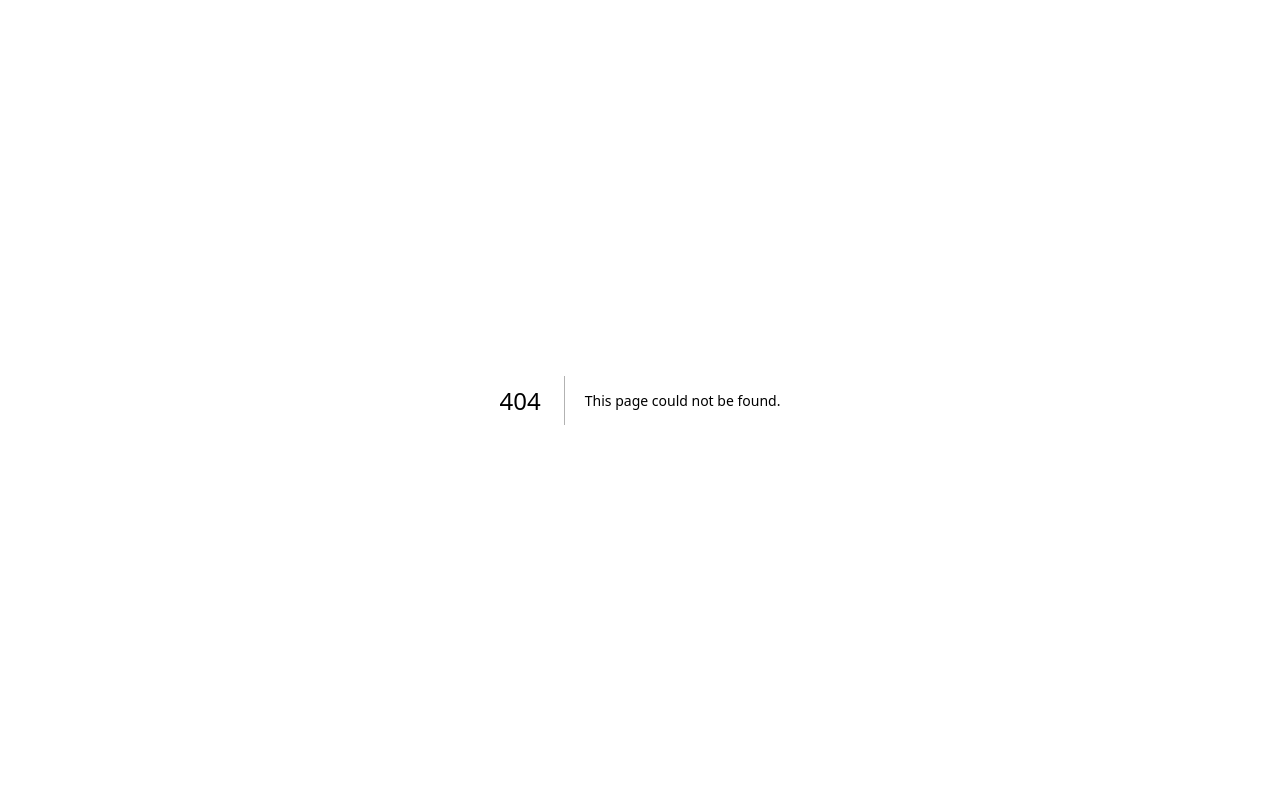
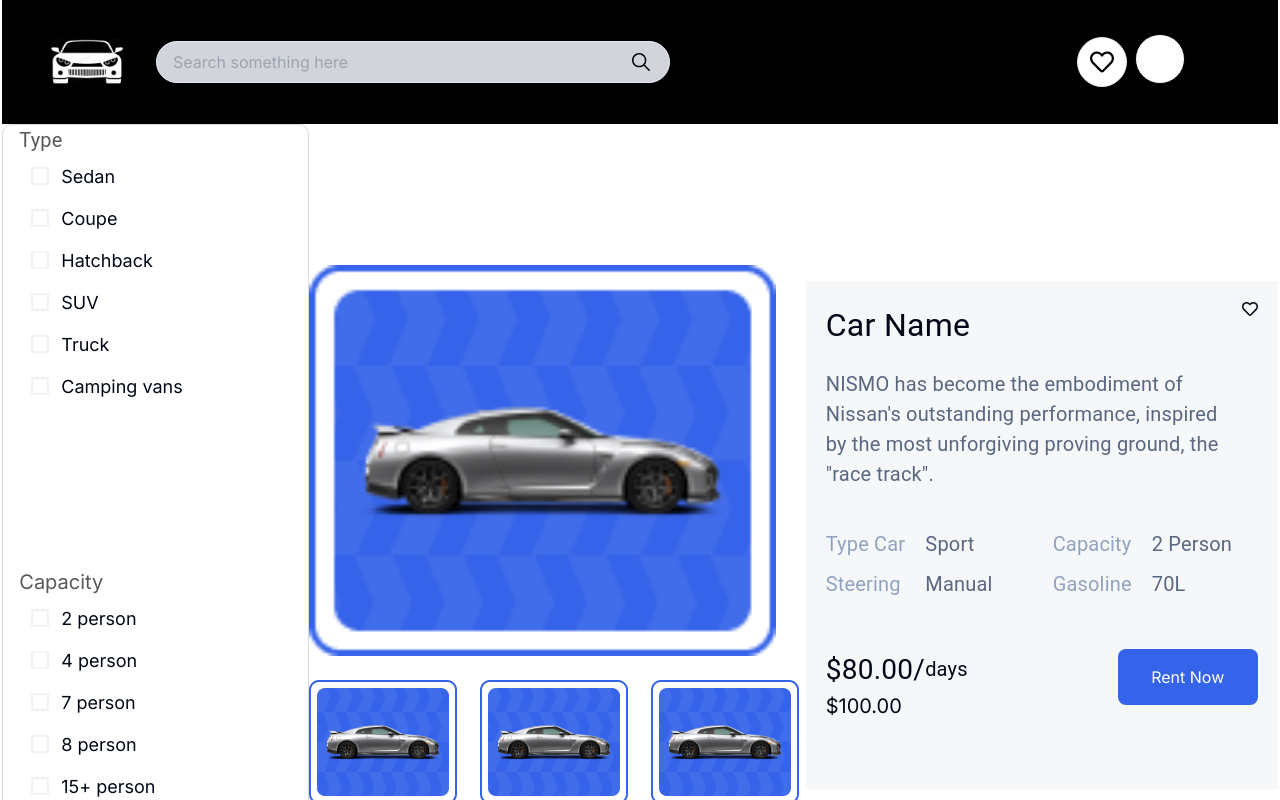
Before and after one commit to suiscode/teamoneproject, a Next.js app: page /carddetail in a window 1280 px wide. Before the commit this address had no page. Shown: the top 800 px of the page. Built offline with nearby package versions, Linux system fonts and the light colour scheme.

Commit message:
4sariin 2

```diff
--- /dev/null
+++ b/src/app/carddetail/page.tsx
@@ -0,0 +1,21 @@
+import React from "react";
+import CardDetail from "../components/CardDetail/CardDetail";
+import Header from "../components/Header/Header";
+import Footer from "../components/Footer/Footer";
+import Category from "../admin/Category";
+import AllCategory from "../components/Category/AllCategory";
+
+function page() {
+  return (
+    <div>
+      <Header />
+      <div className="flex justify-center w-full">
+        <AllCategory />
+        <CardDetail />
+      </div>
+      <Footer />
+    </div>
+  );
+}
+
+export default page;
--- a/src/app/components/CardDetail/CardDetail.tsx
+++ b/src/app/components/CardDetail/CardDetail.tsx
@@ -11,12 +11,12 @@
     >
       <Stack sx={{ gap: "24px" }}>
         <Stack>
-          <Image src="/View.png" alt="" width={492} height={360} />
+          <Image src="/car.png" alt="" width={492} height={360} />
         </Stack>
         <Stack direction="row" sx={{ gap: "23px" }}>
-          <Image src="/View.png" alt="" width={148} height={124} />
-          <Image src="/View.png" alt="" width={148} height={124} />
-          <Image src="/View.png" alt="" width={148} height={124} />
+          <Image src="/car.png" alt="" width={148} height={124} />
+          <Image src="/car.png" alt="" width={148} height={124} />
+          <Image src="/car.png" alt="" width={148} height={124} />
         </Stack>
       </Stack>
 
@@ -81,14 +81,17 @@
           </Stack>
         </Stack>
         <Stack direction="row" sx={{ mt: "50px", gap: "150px" }}>
-          <Stack direction="row">
-            <Typography sx={{ fontSize: "28px" }}>$80.00/</Typography>
-            <Typography sx={{ fontSize: "20px", mt: "5px" }}>days</Typography>
+          <Stack>
+            <Stack direction="row">
+              <Typography sx={{ fontSize: "28px" }}>$80.00/</Typography>
+              <Typography sx={{ fontSize: "20px", mt: "5px" }}>days</Typography>
+            </Stack>
+            <Stack sx={{ fontSize: "20px" }}>$100.00</Stack>
           </Stack>
           <Stack>
-            <Button className="bg-[#3563E9] w-[140px] h-[56px] text-[white]">
+            <button className="rounded-lg bg-[#3563E9] w-[140px] h-[56px] text-[white]">
               Rent Now
-            </Button>
+            </button>
           </Stack>
         </Stack>
       </Stack>
--- a/src/app/components/Category/AllCars.tsx
+++ b/src/app/components/Category/AllCars.tsx
@@ -4,8 +4,15 @@
 import { FaGasPump } from "react-icons/fa6";
 import { TbSteeringWheel } from "react-icons/tb";
 import { MdPeopleAlt } from "react-icons/md";
+import Link from "next/link";
+import Router, { useRouter } from "next/navigation";
 
 export const AllCars = () => {
+  const { push } = useRouter();
+  const handlePush = () => {
+    push("/carddetail");
+  };
+
   const carData = [
     {
       name: "Toyota Camry",
@@ -70,7 +77,10 @@
                 <p>{car.price}</p>
                 <p>{car.salePrice}</p>
               </div>
-              <button className="w-24 h-10 bg-black text-white ">
+              <button
+                onClick={() => handlePush()}
+                className="w-24 h-10 bg-black text-white "
+              >
                 Rent now
               </button>
             </div>
```
Also changed, not shown: public/car.png (added).
